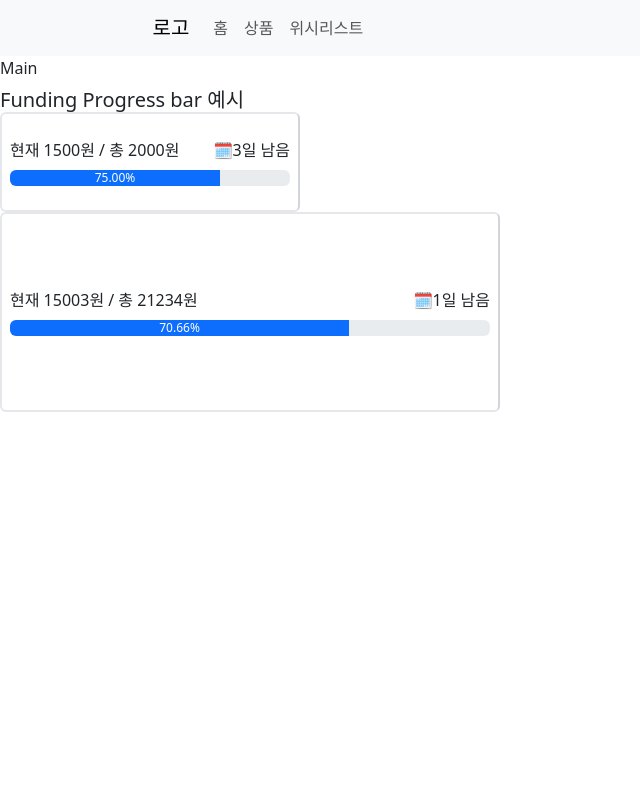
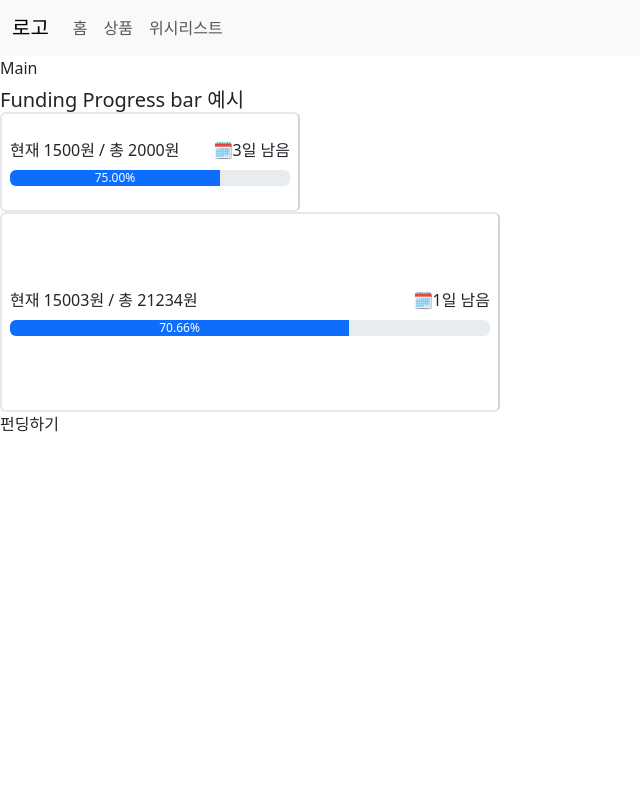
Before and after one commit to popop25/PDA-mini-macbook, a React (Create React App) app in the folder front/: page /main in a window 1280 px wide. Shown: the top 800 px of the page, without its empty margins (0-640 px from the left). Built offline with nearby package versions, Linux system fonts and the light colour scheme.

Commit message:
feat : funding 페이지 추가

```diff
--- a/front/src/Funding/Main.jsx
+++ b/front/src/Funding/Main.jsx
@@ -0,0 +1,7 @@
+import React from "react";
+
+const Funding = () => {
+  return <div>Funding</div>;
+};
+
+export default Funding;
--- a/front/src/Main/Main.jsx
+++ b/front/src/Main/Main.jsx
@@ -1,7 +1,9 @@
 import React from "react";
 import FundingProgress from "../Components/Funding/FundingProgress";
 import { Progress } from "flowbite-react";
+import { useNavigate } from "react-router-dom";
 const Main = () => {
+  const navigate = useNavigate();
   return (
     <div className="h-[100vh]">
       Main
@@ -22,6 +24,7 @@
         customHeight="h-[200px]"
         customProgressBarWidth="w-[480px]"
       />
+      <button onClick={() => navigate("/funding/11111")}>펀딩하기</button>
     </div>
   );
 };
--- a/front/tailwind.config.js
+++ b/front/tailwind.config.js
@@ -9,6 +9,7 @@
     "node_modules/flowbite-react/lib/esm/**/*.js",
   ],
   theme: {
+    extend: {
       colors: {
         myColor: {
           yellow: "#FFF67E",
@@ -31,4 +32,5 @@
       // ...
       require("flowbite/plugin"),
     ],
+  },
 };
```
Also changed, not shown: front/src/router/router.jsx (+7 -2 lines). Lines whose indentation alone changed are shown as unchanged.
